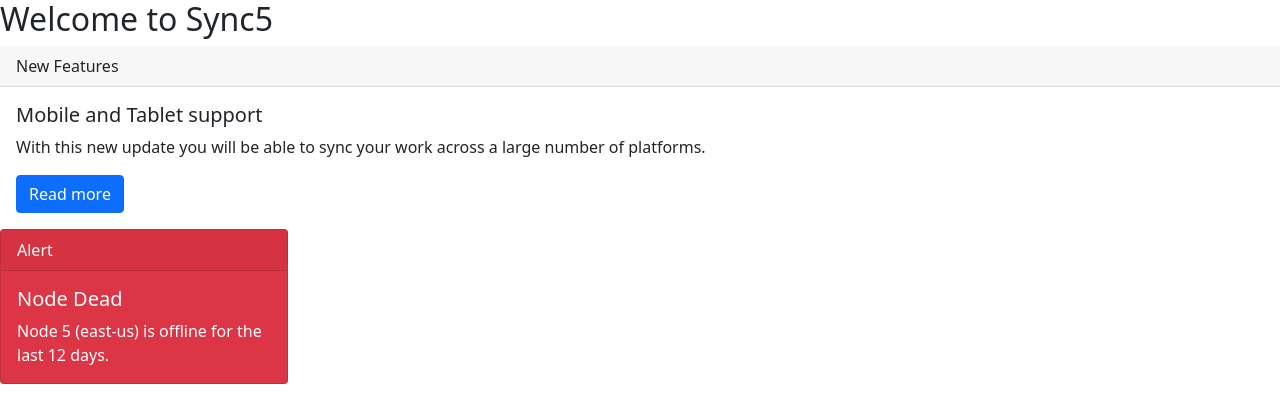
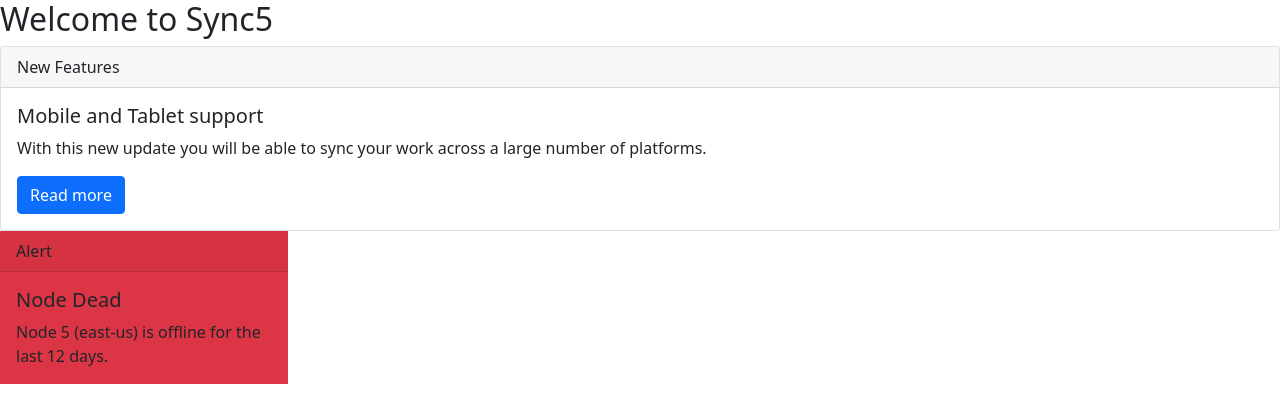
Before and after one commit to acciojob/bootstrap-card-MeghnaSingh15, a website: page main.html in a window 1280 px wide. Shown: the top 398 px of the page. Drawn offline with nearby package versions, Linux system fonts and the light colour scheme.

Commit message:
created a submission

```diff
--- a/main.html
+++ b/main.html
@@ -11,29 +11,29 @@
 	<!-- the entire body must be written by student -->
 	<h2>Welcome to Sync5</h2>
 	<div class="card-deck">
-	<div class="card1">
+	<div class="card">
   <div class="card-header">
     New Features
   </div>
   <div class="card-body">
     <h5 class="card-title">Mobile and Tablet support</h5>
     <p class="card-text">With this new update you will be able to sync your work across a large number of platforms.</p>
-    <a href="#" class="btn btn-primary">Read more</a>
+      <button class="btn btn-primary">Read more</button>
   </div>
 </div>
-		<div class="card text-white bg-danger mb-3" style="max-width: 18rem;">
+		<div class="card.text-white bg-danger mb-3" style="max-width: 18rem;">
   <div class="card-header">Alert</div>
   <div class="card-body">
     <h5 class="card-title">Node Dead</h5>
     <p class="card-text">Node 5 (east-us) is offline for the last 12 days.</p>
   </div>
 		</div>
-		<div class="card3">
+		<div class="card2">
   <img src="https://images.unsplash.com/photo-1462995708817-6ed9c9552a91?q=80&w=2070&auto=format&fit=crop&ixlib=rb-4.0.3&ixid=M3wxMjA3fDB8MHxwaG90by1wYWdlfHx8fGVufDB8fHx8fA%3D%3D" class="card-img-top">
   <div class="card-body">
     <h5 class="card-title">President under Pressure</h5>
     <p class="card-text">The US president is under pressure to respond to a widespread cyber-attack linked to China.</p>
-    <p class="card-text"><small class="text-muted">Last updated 12 mins ago</small></p>
+    <p class="text-muted">Last updated 12 mins ago</p>
   </div>
 </div>
     <script type="text/javascript" src="./script.js">
```
